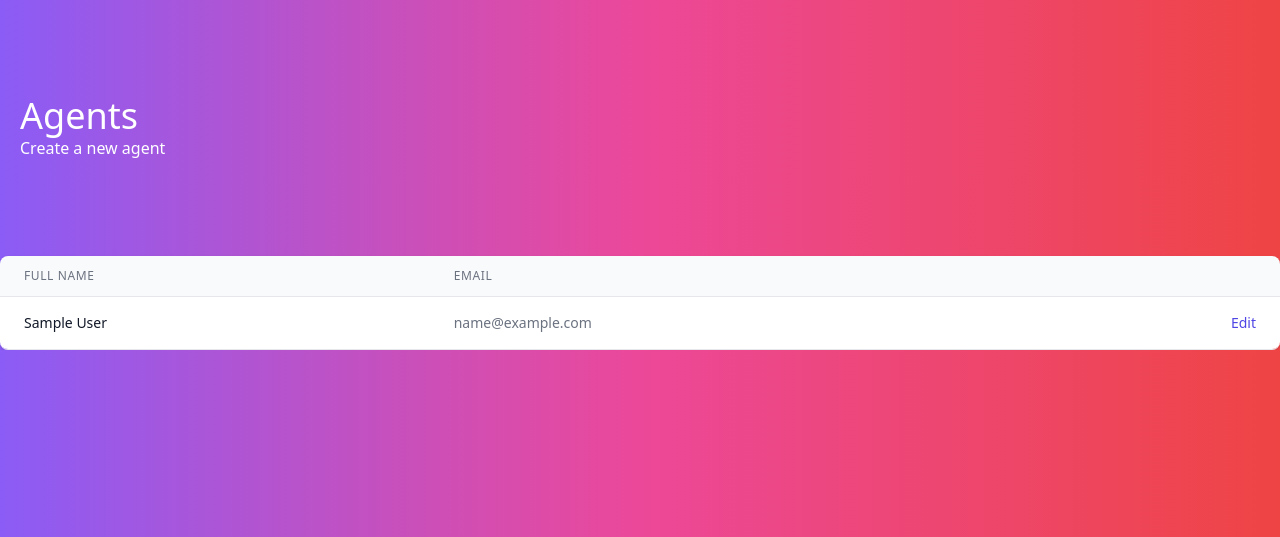
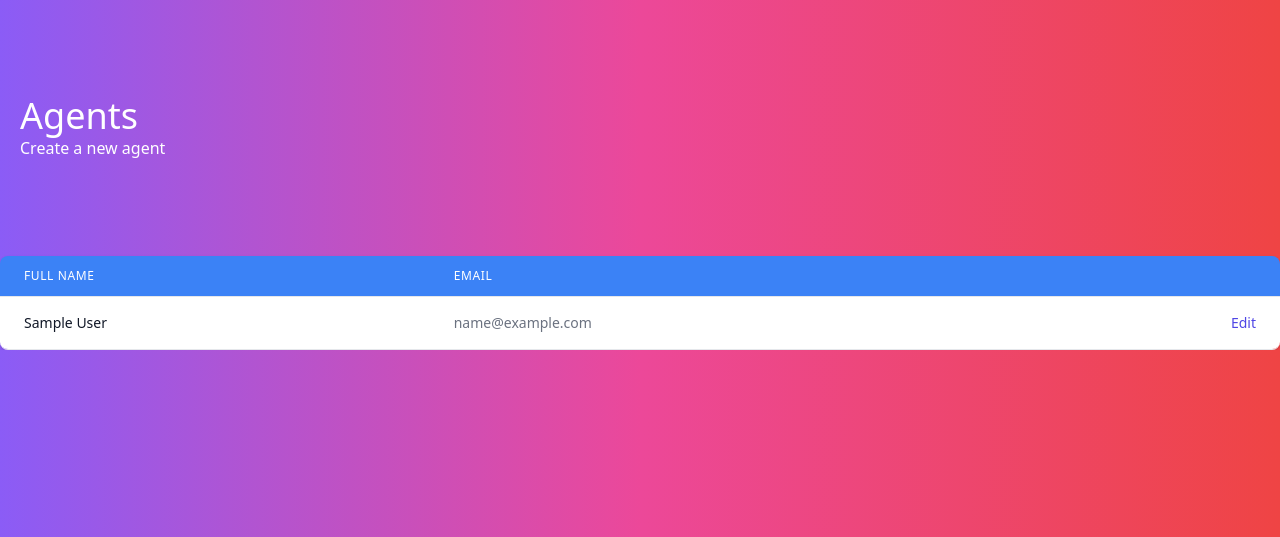
Before and after one commit to youn-gmonk/django-crm, a Django app: page /agents/ in a window 1280 px wide. Shown: the part 72-609 px from the top of the page. Run offline with Django 5.2, Linux system fonts and the light colour scheme; a user stored in the database is signed in; tables that the repository leaves empty hold one stand-in row (values such as "Sample post"); some libraries are stand-ins or nearby versions.

Commit message:
touch ups

```diff
--- a/agents/templates/agents/agent_list.html
+++ b/agents/templates/agents/agent_list.html
@@ -8,7 +8,7 @@
             <h1 class="text-4xl text-white">Agents</h1>
         </div>
         <div>
-            <a class="text-white hover:text-white " href="{% url 'agents:agent-create' %}">Create a new agent</a>
+            <a class="text-white hover:text-white semibold" href="{% url 'agents:agent-create' %}">Create a new agent</a>
         </div>
     </div>
 
@@ -17,12 +17,12 @@
             <div class="py-2 align-middle inline-block min-w-full sm:px-6 lg:px-8">
                 <div class="shadow overflow-hidden border-b border-gray-200 sm:rounded-lg">
                     <table class="min-w-full divide-y divide-gray-200">
-                        <thead class="bg-gray-50">
+                        <thead class="bg-blue-500">
                             <tr>
-                                <th scope="col" class="px-6 py-3 text-left text-xs font-medium text-gray-500 uppercase tracking-wider">
+                                <th scope="col" class="px-6 py-3 text-left text-xs font-medium text-white-500 uppercase tracking-wider">
                                     Full Name
                                 </th>
-                                <th scope="col" class="px-6 py-3 text-left text-xs font-medium text-gray-500 uppercase tracking-wider">
+                                <th scope="col" class="px-6 py-3 text-left text-xs font-medium text-white-500 uppercase tracking-wider">
                                     Email
                                 </th>
 
```
